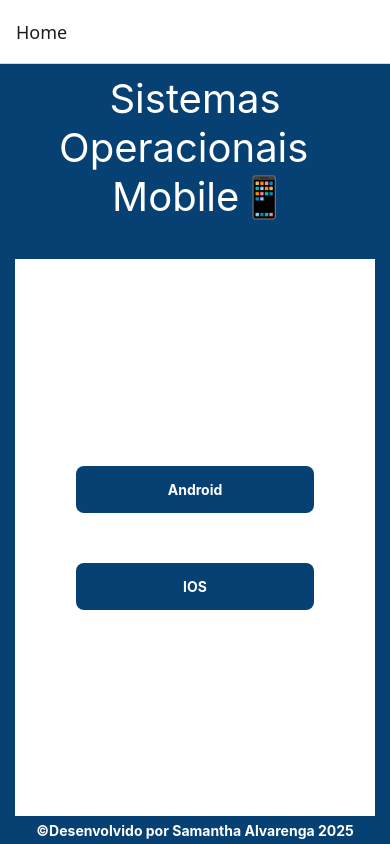
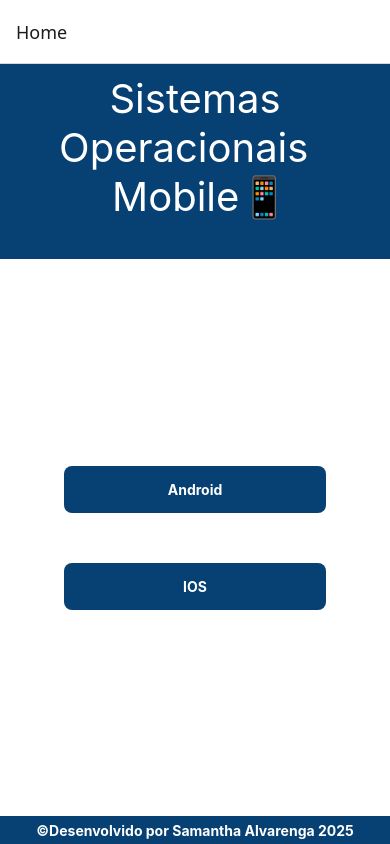
Before and after one commit to sam-alvarenga/PrjOperatingSystems, a React Native app: screen /Home in a window 390 px wide. Built offline with nearby package versions, Linux system fonts and the light colour scheme.

Commit message:
alteração no container tirando as borda

```diff
--- a/HomeScreen.js
+++ b/HomeScreen.js
@@ -36,8 +36,6 @@
         flex: 1,
         backgroundColor: '#fff',
         alignItems: 'center',
-        borderLeftWidth: 15,
-        borderRightWidth: 15,
         borderColor: '#074073'
     },
 
```
